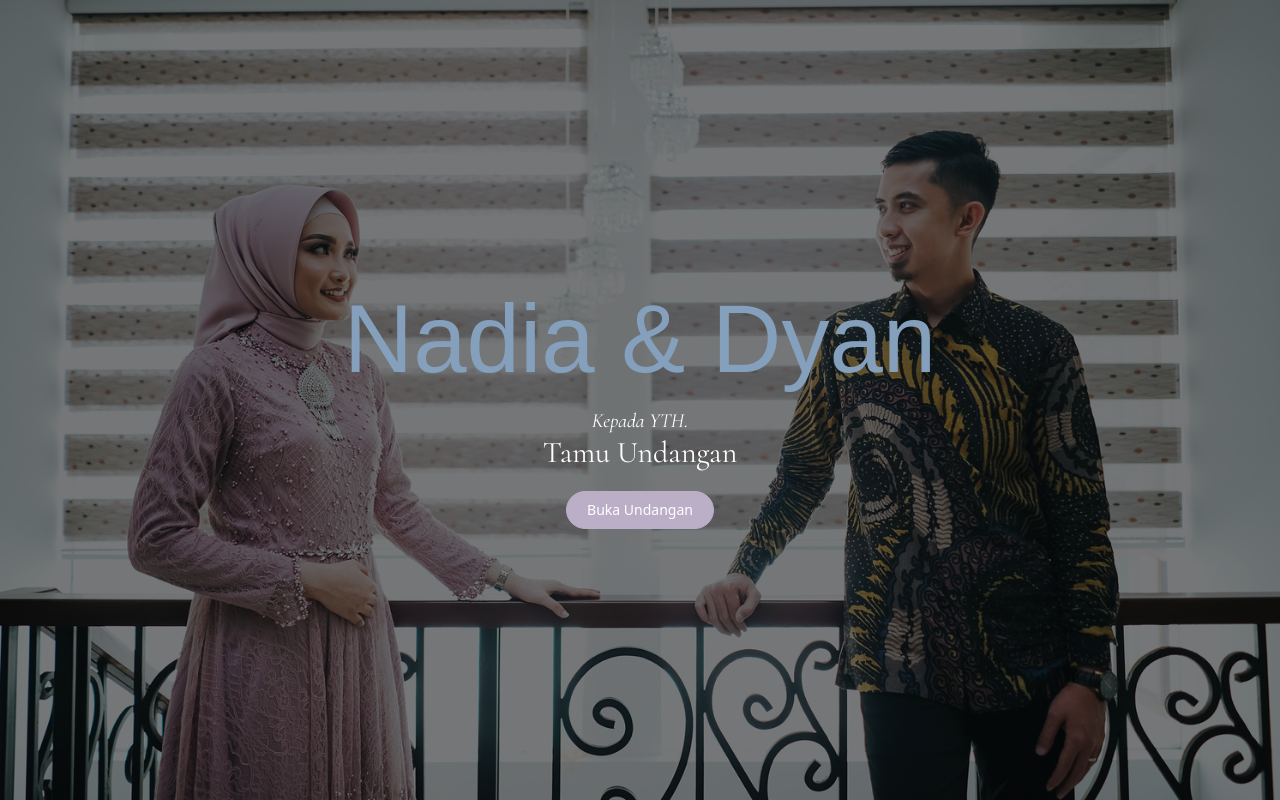
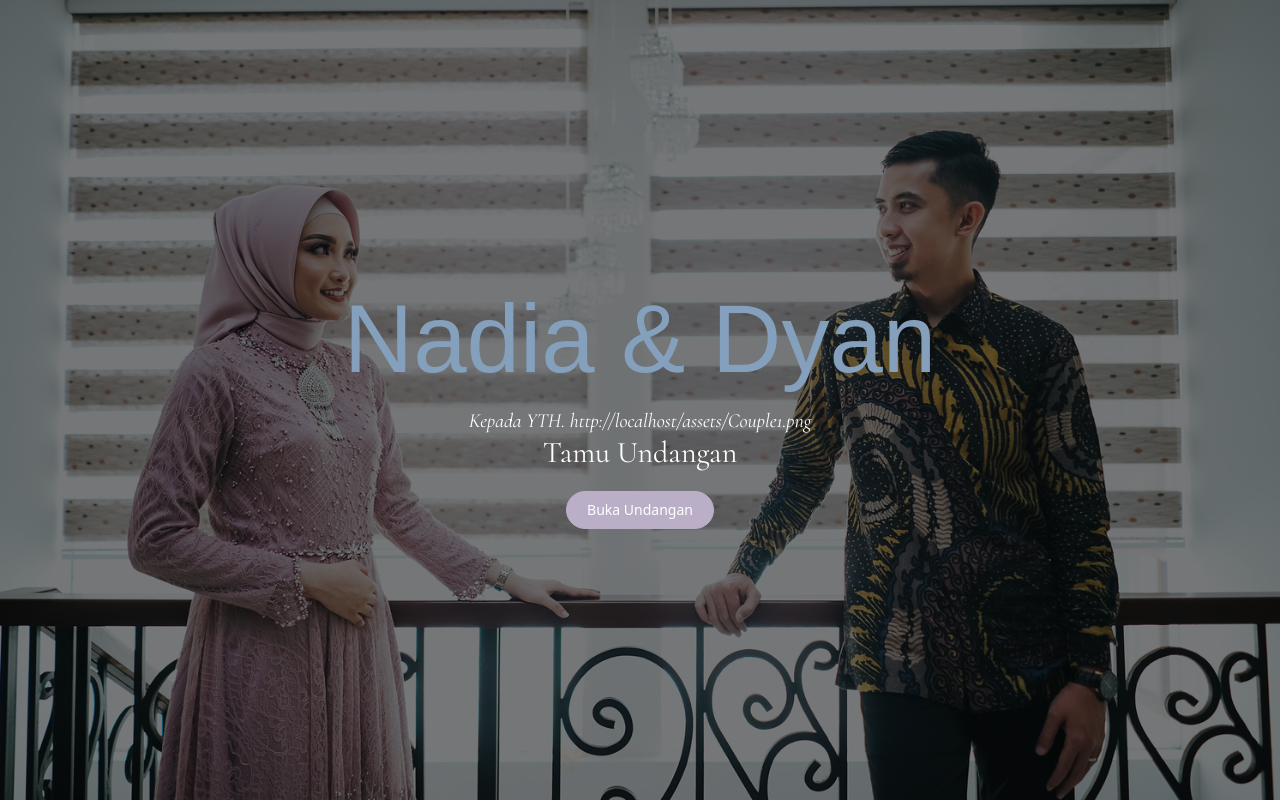
Before and after one commit to muhamadt84/nadiadyan, a Next.js app: page / in a window 1280 px wide. Shown: the top 800 px of the page. Built offline with nearby package versions, Linux system fonts and the light colour scheme; no server answers; a web font is replaced by a local one.

Commit message:
[UPDATE] retest base url

```diff
--- a/pages/index.js
+++ b/pages/index.js
@@ -288,7 +288,7 @@ export default function Home() {
             <div className=" font-italiana text-8xl text-[#84A0BC] mt-5 text-center ">Nadia & Dyan</div>
           </div>
           <div className=" text-center">
-            <div className=" font-cormorant text-xl text-white italic mt-5">Kepada YTH.</div>
+            <div className=" font-cormorant text-xl text-white italic mt-5">Kepada YTH. {baseUrl + 'assets/Couple1.png'}</div>
             <div className=" font-cormorant text-3xl text-white">Tamu Undangan</div>
             <button onClick={() => handleCover()} className=" p-2 px-5 text-sm bg-[#BBAFC7] text-white rounded-full mt-5 border border-[#BBAFC7] hover:text-[#BBAFC7] hover:bg-transparent duration-300 focus:outline-none">
               Buka Undangan
```
